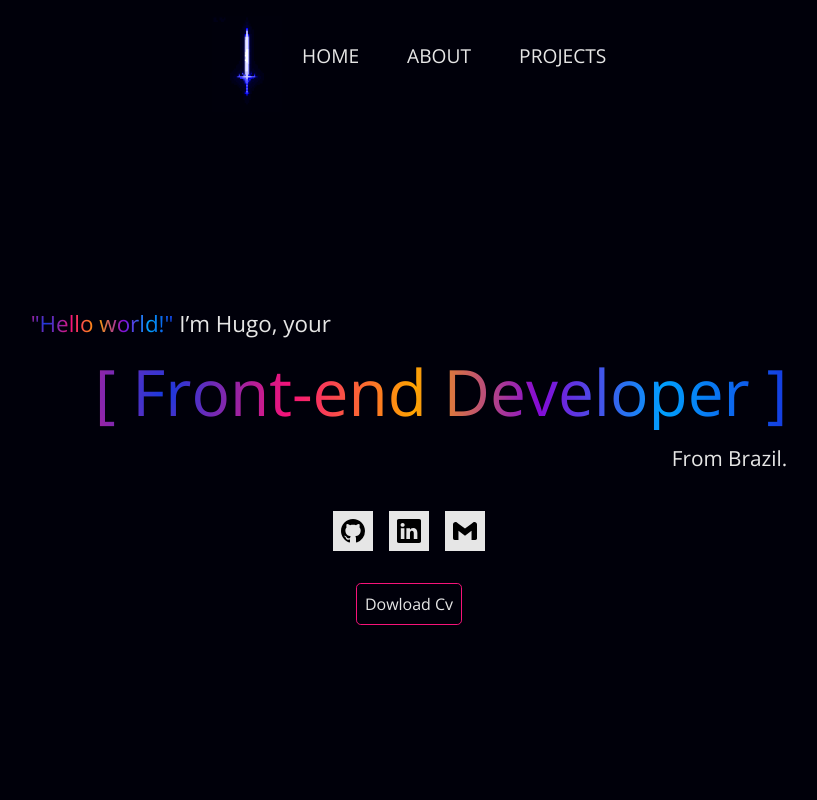
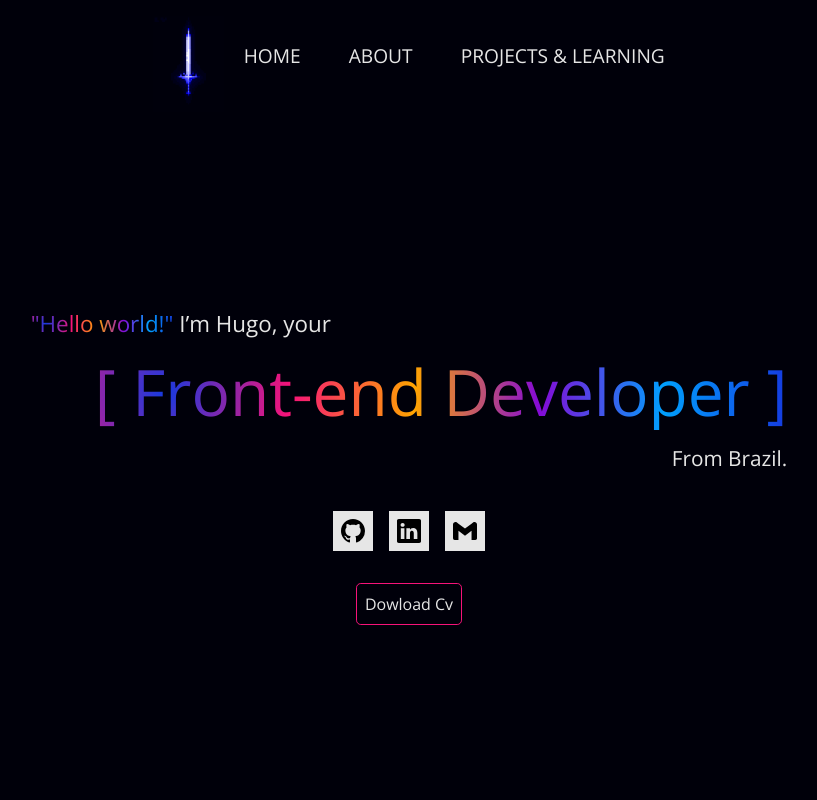
Before and after one commit to Hugodelelis/portfolio, an Angular app: page / in a window 1280 px wide. Shown: the top 800 px of the page, without its empty margins (231-1048 px from the left). Built offline with nearby package versions, Linux system fonts and the light colour scheme.

Commit message:
modif menu

```diff
--- a/src/app/modules/components/nav/nav.component.html
+++ b/src/app/modules/components/nav/nav.component.html
@@ -4,7 +4,7 @@
         <ul>
             <li><a href="#home">HOME</a></li>
             <li><a href="#about">ABOUT</a></li>
-            <li><a href="#projects">PROJECTS</a></li>
+            <li><a href="#projects">PROJECTS  & LEARNING</a></li>
         </ul>
     </nav>
 </header>
@@ -26,7 +26,7 @@
             <ul>
                 <li><a href="#home">HOME</a></li>
                 <li><a href="#about">ABOUT</a></li>
-                <li><a href="#">PROJECTS</a></li>
+                <li><a href="#">PROJECTS  & LEARNING</a></li>
             </ul>
         </nav>
     }
```
